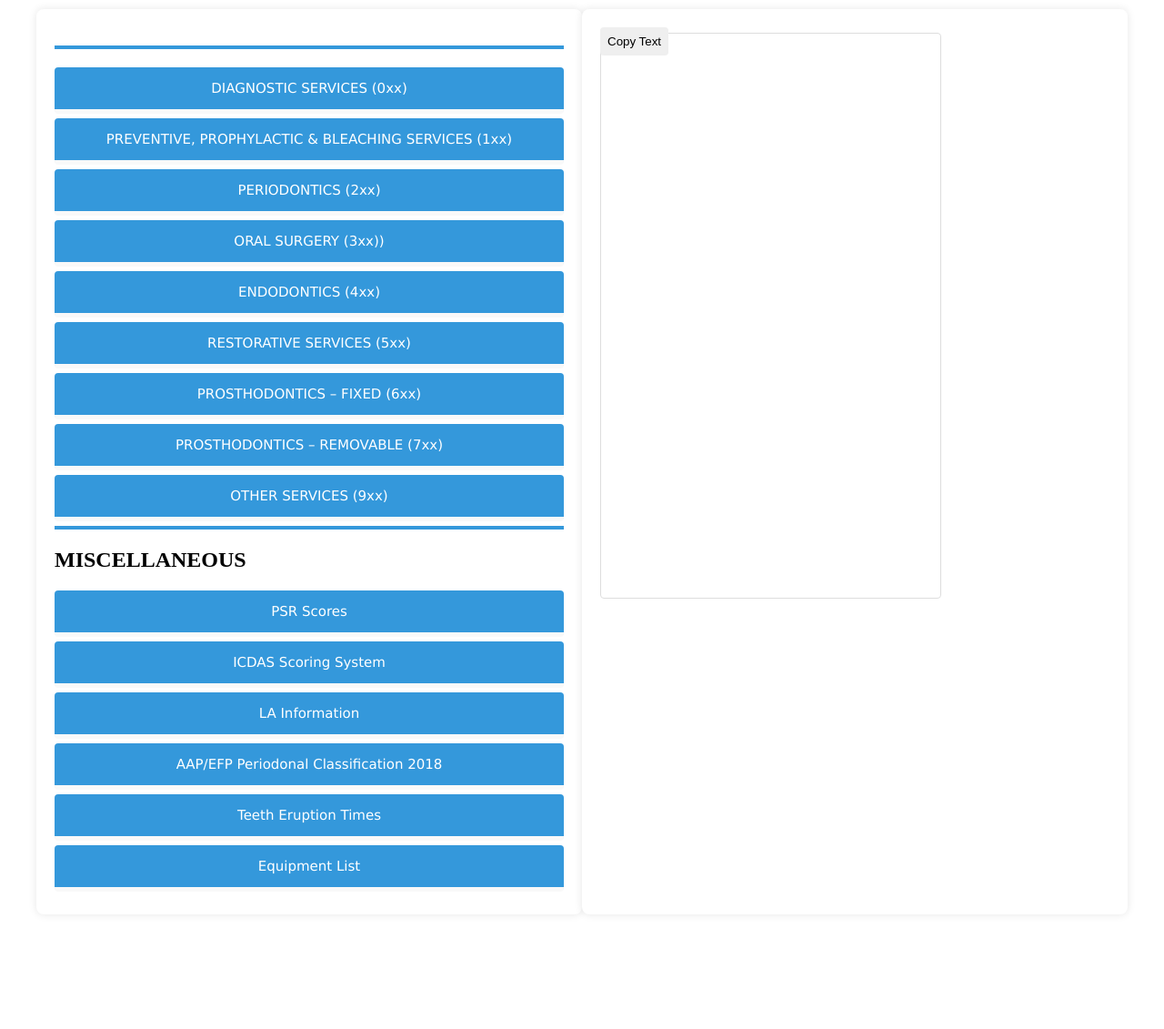
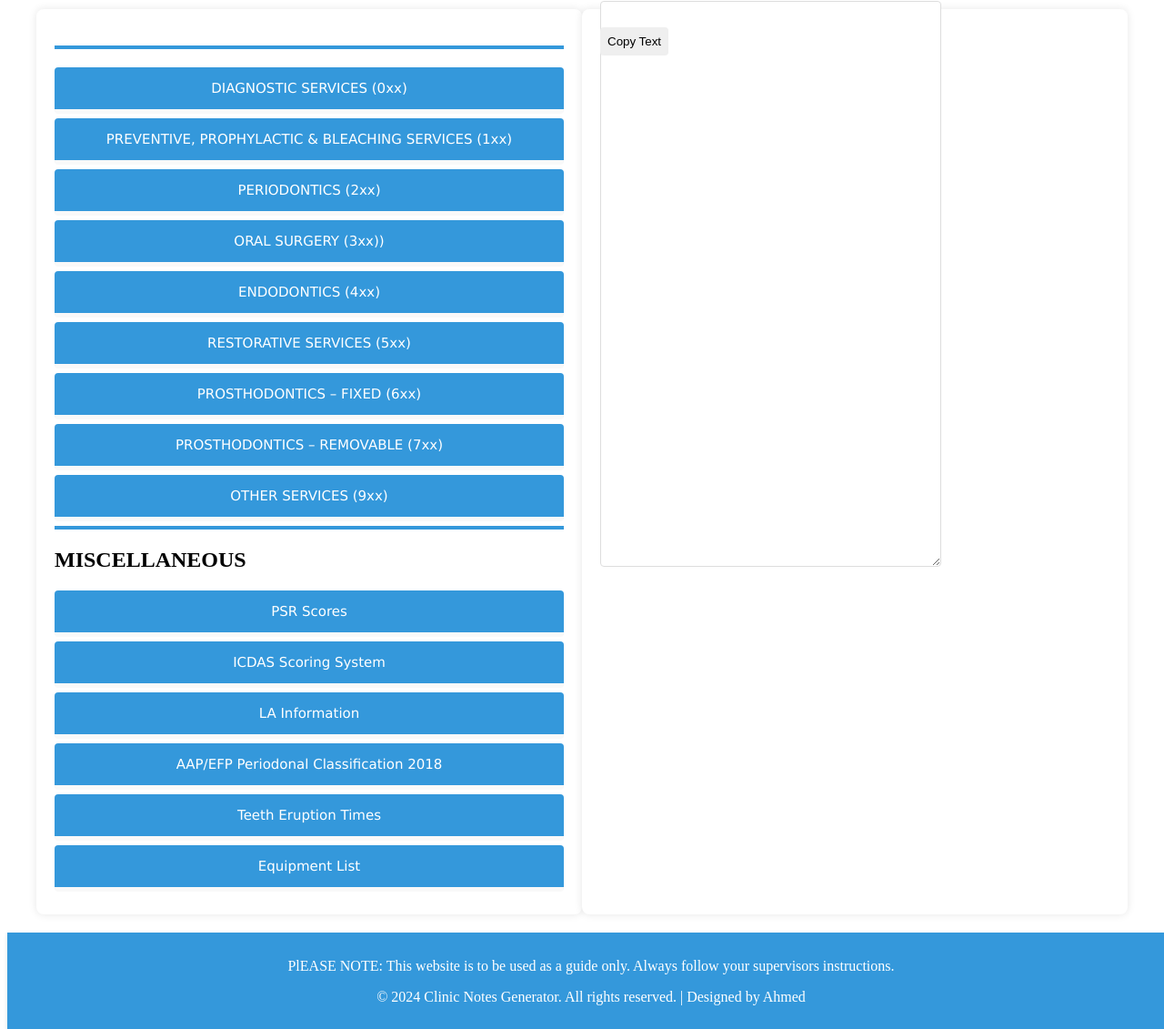
Before and after one commit to dentnotes/generator, a plain HTML site: page index.html in a window 1280 px wide. Shown: the part 146-1277 px from the top of the page at 91% size. Before the commit the page ends 1199 px from the top, so only its background shows below. Drawn offline with Linux system fonts and the light colour scheme.

Commit message:
Add files via upload

```diff
--- a/index.html
+++ b/index.html
@@ -10,6 +10,7 @@
 </head>
 
 <body>
+
 <header>
   <h1>Clinic Notes Generator</h1>
     Please note: Website still under development and not all sections are functional
@@ -3940,4 +3941,15 @@ o	Prime + Bond OR Dentine conditioner<br>
     <div id="myTooltip" hidden="">Copied!</div>
   </div>
 </div>
+
+
+
 </body>
+
+<footer>
+    <BR>
+   PlEASE NOTE: This website is to be used as a guide only. Always follow your supervisors instructions.
+    <p>&copy; 2024 Clinic Notes Generator. All rights reserved. | Designed by Ahmed </a></p>
+
+</footer>
+</header>
--- a/style.css
+++ b/style.css
@@ -10,6 +10,7 @@
             align-items: center;
             background-color:
             color: #333;
+      position: relative; /* Add this line */
         }
 
         header {
@@ -29,6 +30,7 @@
 
         }
 
+
         hr {
             border: 2px solid #3498db;
             margin: 20px 0;
@@ -47,7 +49,10 @@
             border-radius: 8px;
             box-shadow: 0 0 10px rgba(0, 0, 0, 0.1);
             margin-bottom: 20px;
-			   }
+
+
+
+ }
 
         .section {
             display: none;
@@ -112,6 +117,7 @@
 }
 
 
+
         textarea {
             width: 100%;
             height: 300px;
@@ -121,6 +127,7 @@
             padding: 10px;
             border: 1px solid #ddd;
             border-radius: 4px;
+
         }
 
         input[type="checkbox"] {
@@ -156,12 +163,16 @@
    #generatedText {
     width: calc(28% - 5px); /* Adjust the width as needed */
     height: 75%;
-    resize: none;
-    overflow: auto;
-    position: fixed; /* Change to fixed */
-    top: 150px;
+    resize:vertical;
+    overflow: ;
+    position:fixed; /* Change to fixed */
+    top: 115px;
     right: 1;
 	   margin-top: 2.5%;
+      /* Change from right: 1 to right: 0 */
+    bottom: 20%; /* Add this line */
+       align-self: auto;
+
 }
  #button {
      padding: 8px;
@@ -191,7 +202,21 @@
             background-color: #f2f2f2;
         }
 
+ footer {
+ background-color: #3498db;
+            color: #fff;
+            padding: 10px;
+            text-align: center;
+            width: 100%;
+            box-shadow: 0 2px 5px rgba(0, 0, 0, 0.1);
+			font: Gotham, "Helvetica Neue", Helvetica, Arial, "sans-serif";
+        position: absolute; /* Change from relative to fixed */
 
+
+    left: 0; /* Add this line */
+    right: 0; /* Add this line */
+
+}
 
 
 
```
